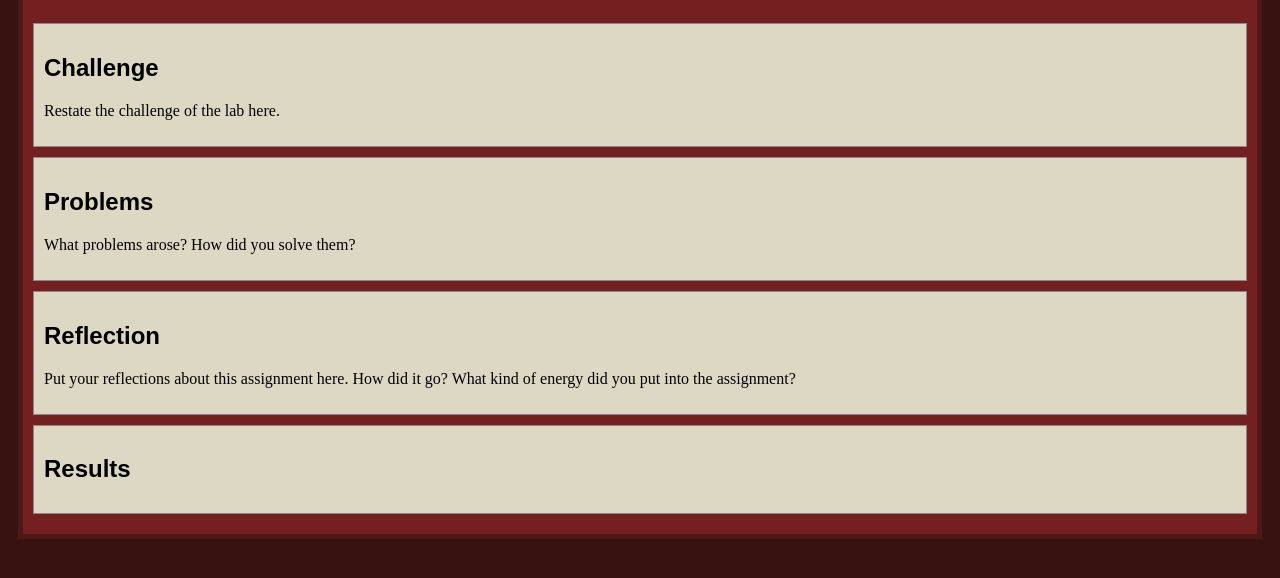
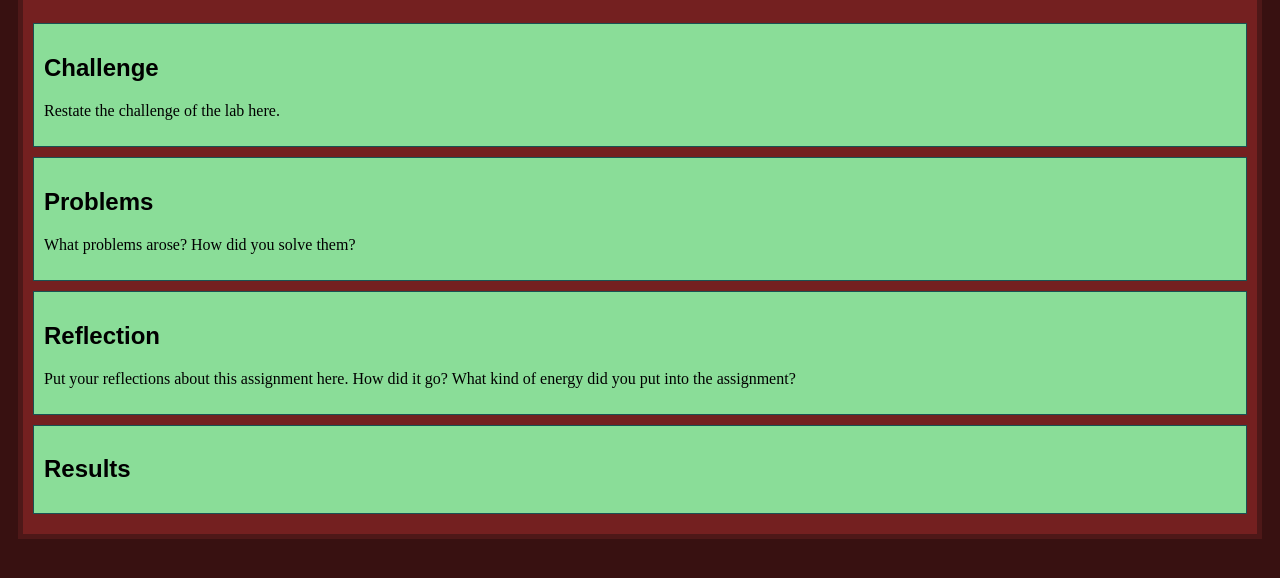
Before and after one commit to bunnygirlextreme/art101, a plain HTML site: page lab2/index.html in a window 1280 px wide. Shown: the part 92-670 px from the top of the page. Drawn offline with nearby package versions, Linux system fonts and the light colour scheme.

Commit message:
Update lab.css

```diff
--- a/lab2/css/lab.css
+++ b/lab2/css/lab.css
@@ -4,6 +4,6 @@
 .minor-section {
     padding: 10px;
     margin-bottom: 10px;
-    border: solid 1px #888;
-    background-color: #DDD8C4;
+    border: solid 1px #185252;
+    background-color: #8add98;
   }
```
